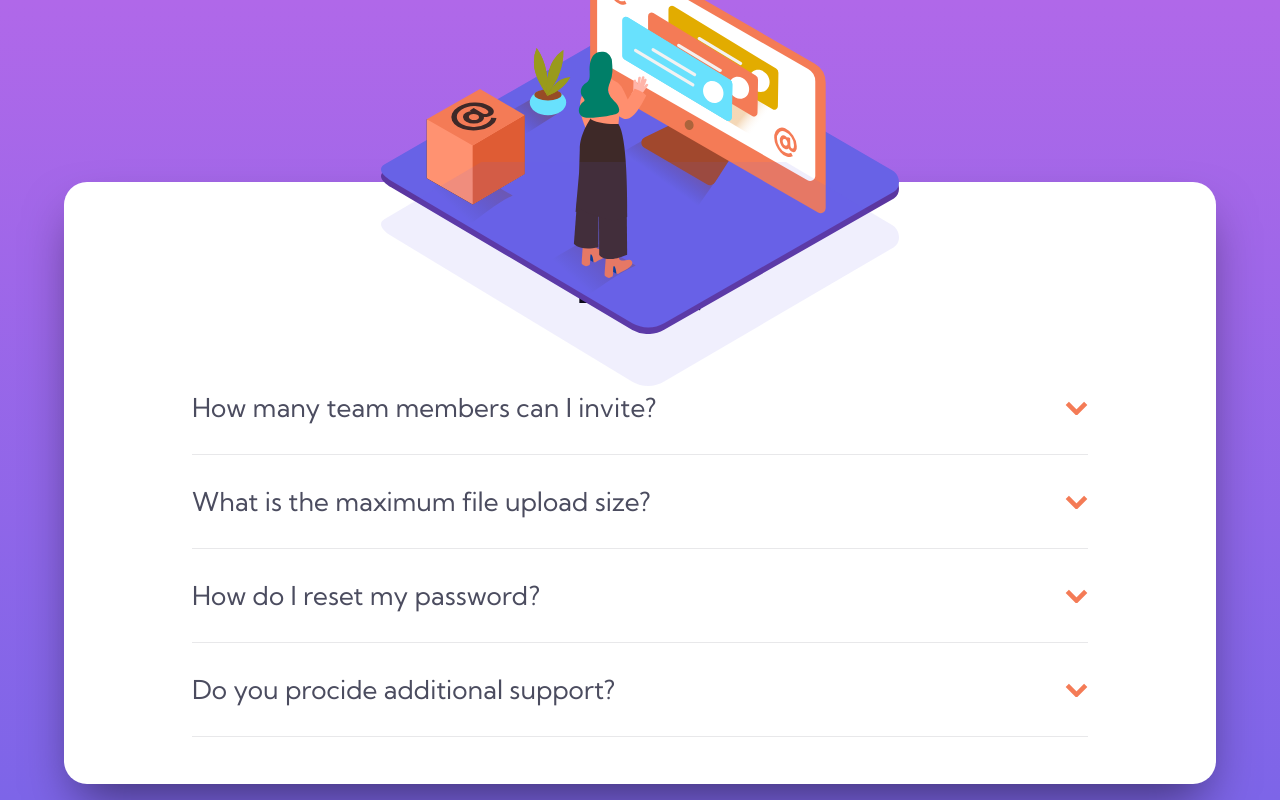
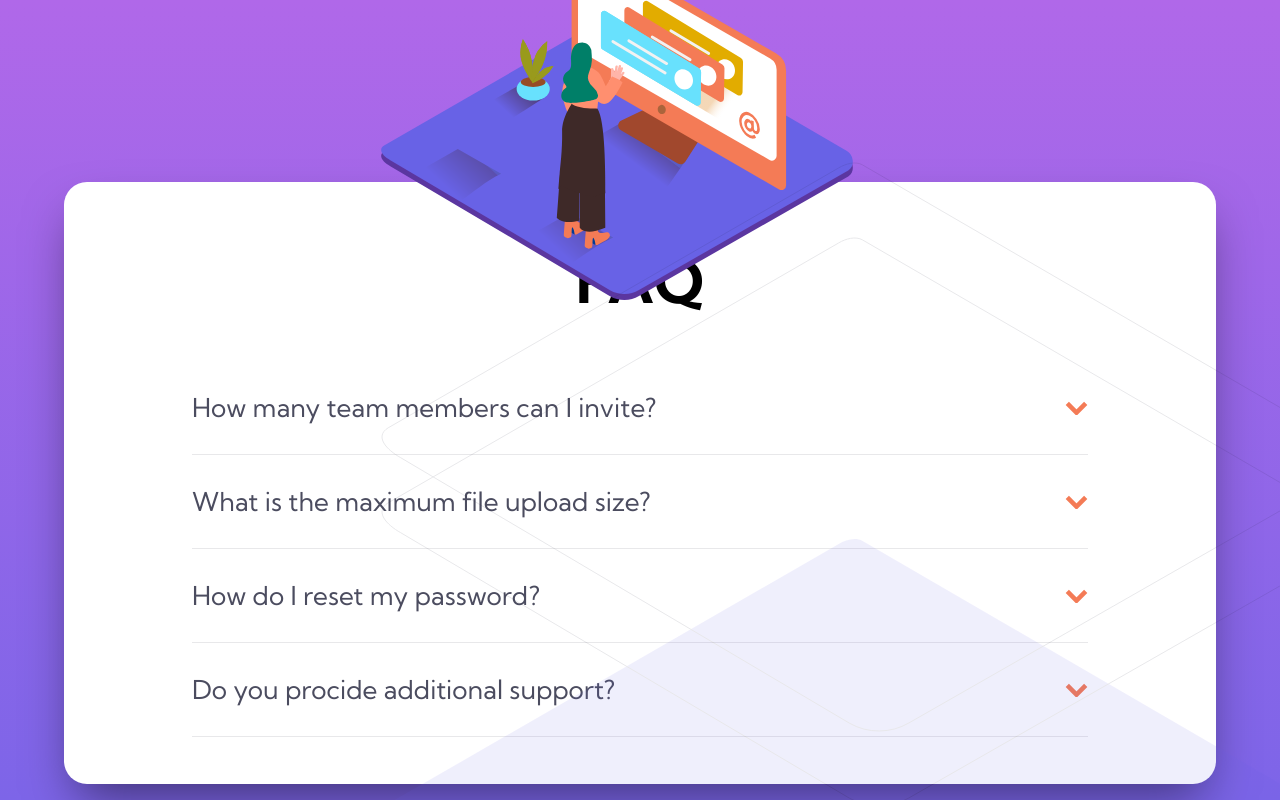
Before and after one commit to cehicm/responsive-accordion, a website: page index.html in a window 1280 px wide. Drawn offline with nearby package versions, Linux system fonts and the light colour scheme.

Commit message:
Add Picture, reformat accordion animation

```diff
--- a/index.html
+++ b/index.html
@@ -1,49 +1,115 @@
 <html lang="en">
 	<head>
 		<script src="https://code.jquery.com/jquery-3.6.0.min.js"></script>
-    <link rel="stylesheet" href="/dist/css/styles.css">
-    <meta charset="UTF-8">
-    <meta http-equiv="X-UA-Compatible" content="IE=edge">
-    <meta name="viewport" content="width=device-width, initial-scale=1.0">
+		<link rel="stylesheet" href="/dist/css/styles.css" />
+		<meta charset="UTF-8" />
+		<meta http-equiv="X-UA-Compatible" content="IE=edge" />
+		<meta name="viewport" content="width=device-width, initial-scale=1.0" />
 		<title>Responsive Accordion</title>
 	</head>
+
 	<body>
 		<div class="accordion-wrapper">
 			<div class="accordion-container">
-            <img class="border-img border-img__main" src="/src/images/illustration-woman-online-mobile.svg" alt="illustration-woman-online-mobile"
-            srcset="">
-            <img class="border-img border-img__shadow" src="/src/images/bg-pattern-mobile.svg" alt="bg-pattern-mobile"
-            srcset="">
+				<picture class="border-img border-img__main">
+					<source
+						srcset="/src/images/illustration-woman-online-desktop.svg"
+						media="(min-width: 1024px)"
+					/>
+					<source
+						srcset="/src/images/illustration-woman-online-mobile.svg"
+						media="(min-width:320px)"
+					/>
+					<img
+						alt="Illustration woman online"
+						src="/src/images/illustration-woman-online-mobile.svg"
+					/>
+				</picture>
+
+				<picture class="border-img border-img__shadow">
+					<source
+						srcset="/src/images/bg-pattern-desktop.svg"
+						media="(min-width: 1024px)"
+					/>
+					<source
+						srcset="/src/images/bg-pattern-mobile.svg"
+						media="(min-width:320px)"
+					/>
+					<img
+						alt="Background shadow pattern"
+						src="/src/images/bg-pattern-mobile.svg"
+					/>
+				</picture>
 				<div class="accordion-list-wrapper">
 					<h1 class="accordion-main-title">FAQ</h1>
 					<ul class="accordion-list-container">
 						<li class="list-item">
-                        <h2 class="question-title">How many team members can I invite?</h2>
+							<h2 class="question-title">
+								How many team members can I invite?
+							</h2>
 							<svg xmlns="http://www.w3.org/2000/svg" viewBox="0 -0.2 10 6">
-                            <path d="M1 .799l4 4 4-4" stroke="#F47B56" stroke-width="2" fill="none" fill-rule="evenodd"></path>
+								<path
+									d="M1 .799l4 4 4-4"
+									stroke="#F47B56"
+									stroke-width="2"
+									fill="none"
+									fill-rule="evenodd"
+								></path>
 							</svg>
-                        <p class="question-answer"> Lorem ipsum dolor sit amet consectetur adipisicing elit. Dolores odit perspiciatis tenetur debitis sint labore! </p>
+							<p class="question-answer">
+								Lorem ipsum dolor sit amet consectetur adipisicing elit. Dolores
+								odit perspiciatis tenetur debitis sint labore!
+							</p>
 						</li>
 						<li class="list-item">
-                        <h2 class="question-title">What is the maximum file upload size?</h2>
+							<h2 class="question-title">
+								What is the maximum file upload size?
+							</h2>
 							<svg xmlns="http://www.w3.org/2000/svg" viewBox="0 -0.2 10 6">
-                            <path d="M1 .799l4 4 4-4" stroke="#F47B56" stroke-width="2" fill="none" fill-rule="evenodd"></path>
+								<path
+									d="M1 .799l4 4 4-4"
+									stroke="#F47B56"
+									stroke-width="2"
+									fill="none"
+									fill-rule="evenodd"
+								></path>
 							</svg>
-                        <p class="question-answer"> No more than 2GB. All files in your account must fit your allotted storage space. </p>
+							<p class="question-answer">
+								No more than 2GB. All files in your account must fit your
+								allotted storage space.
+							</p>
 						</li>
 						<li class="list-item">
 							<h2 class="question-title">How do I reset my password?</h2>
 							<svg xmlns="http://www.w3.org/2000/svg" viewBox="0 -0.2 10 6">
-                            <path d="M1 .799l4 4 4-4" stroke="#F47B56" stroke-width="2" fill="none" fill-rule="evenodd"></path>
+								<path
+									d="M1 .799l4 4 4-4"
+									stroke="#F47B56"
+									stroke-width="2"
+									fill="none"
+									fill-rule="evenodd"
+								></path>
 							</svg>
-                        <p class="question-answer">  Lorem ipsum dolor sit amet consectetur adipisicing elit. Dolores odit perspiciatis tenetur debitis sint labore! </p>
+							<p class="question-answer">
+								Lorem ipsum dolor sit amet consectetur adipisicing elit. Dolores
+								odit perspiciatis tenetur debitis sint labore!
+							</p>
 						</li>
 						<li class="list-item">
 							<h2 class="question-title">Do you procide additional support?</h2>
 							<svg xmlns="http://www.w3.org/2000/svg" viewBox="0 -0.2 10 6">
-                            <path d="M1 .799l4 4 4-4" stroke="#F47B56" stroke-width="2" fill="none" fill-rule="evenodd"></path>
+								<path
+									d="M1 .799l4 4 4-4"
+									stroke="#F47B56"
+									stroke-width="2"
+									fill="none"
+									fill-rule="evenodd"
+								></path>
 							</svg>
-                        <p class="question-answer">Lorem ipsum dolor sit amet consectetur adipisicing elit. Dolores  odit perspiciatis tenetur debitis sint labore! </p>
+							<p class="question-answer">
+								Lorem ipsum dolor sit amet consectetur adipisicing elit. Dolores
+								odit perspiciatis tenetur debitis sint labore!
+							</p>
 						</li>
 					</ul>
 				</div>
--- a/src/scripts/app.js
+++ b/src/scripts/app.js
@@ -2,7 +2,7 @@
 	$(".list-item").on("click", function () {
 		$(this).toggleClass("open");
 
-    //Collapse active element when a new one is opened
+		//Collapse active element when a  new one is opened
 		if ($(this).hasClass("open")) {
 			$(".list-item").not(this).removeClass("open");
 		}
```
Lines whose indentation alone changed are shown as unchanged.
